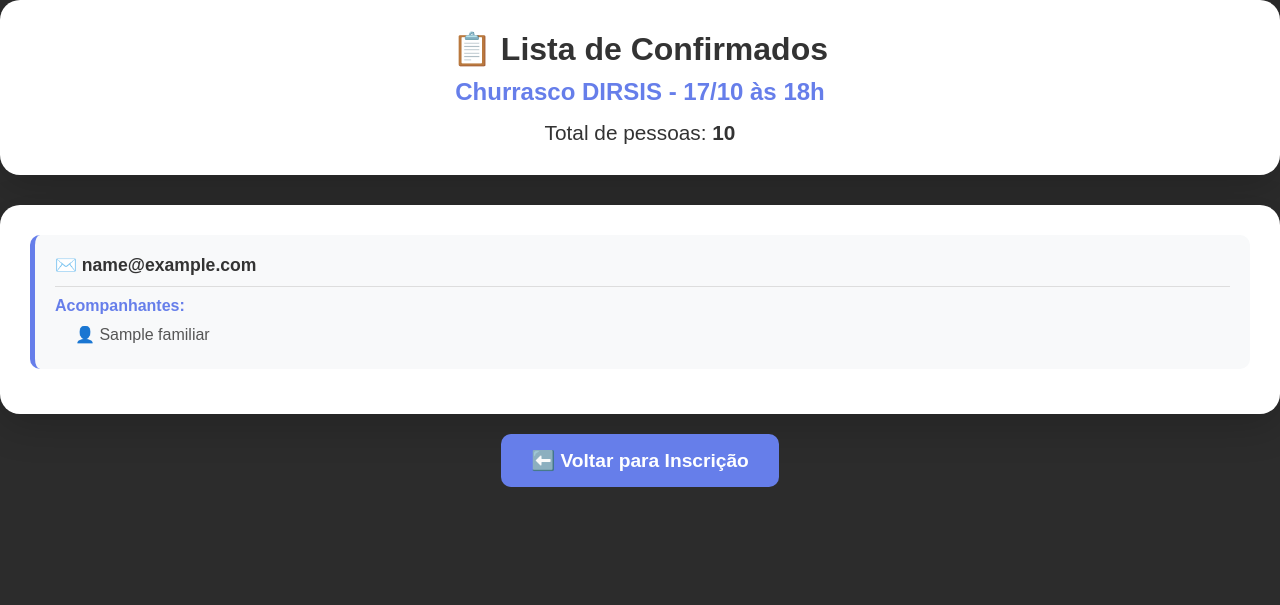
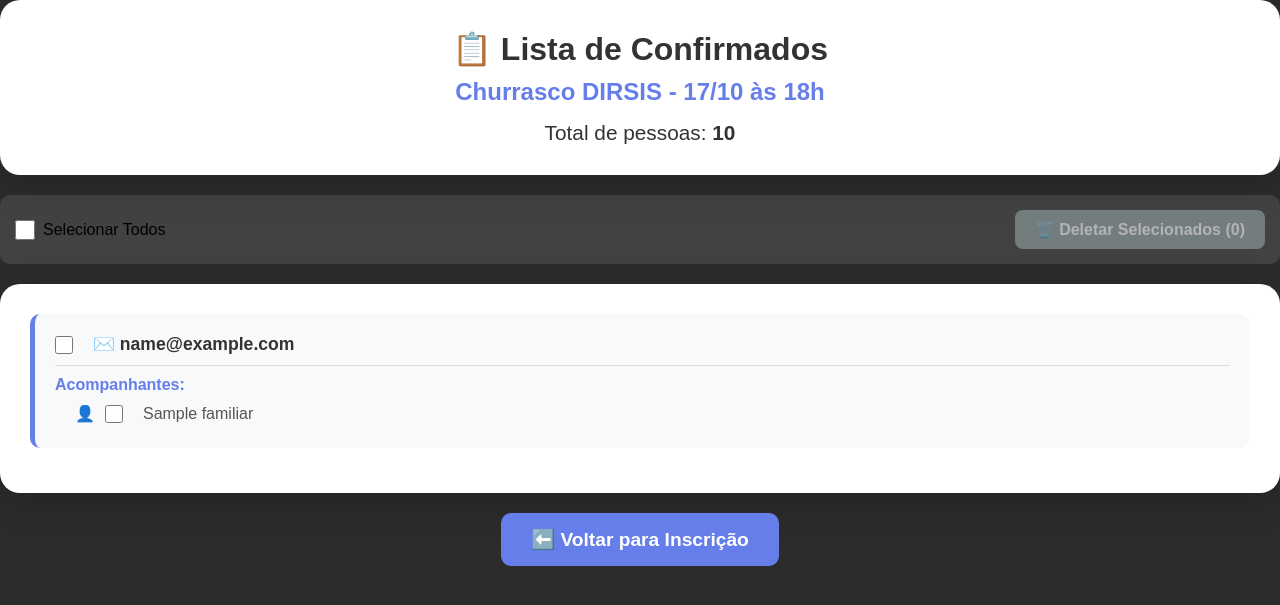
Before and after one commit to leonardolsanches/churras, a Flask app: template templates/lista.html in a window 1280 px wide. Shown: the top 605 px of the page. Run offline with Flask 3, Linux system fonts and the light colour scheme; the template is opened without the code that fills it: most values are stand-ins (such as "Sample title", 1, 10 or a date in 2020).

Commit message:
Add files via upload

```diff
--- a/main.py
+++ b/main.py
@@ -11,7 +11,17 @@ DATA_FILE = 'inscricoes.json'
 def load_data():
     if os.path.exists(DATA_FILE):
         with open(DATA_FILE, 'r', encoding='utf-8') as f:
-            return json.load(f)
+            data = json.load(f)
+            # Migrar dados antigos para novo formato se necessário
+            for inscricao in data.get('inscricoes', []):
+                if 'familiares' in inscricao and isinstance(inscricao['familiares'], list):
+                    if inscricao['familiares'] and not isinstance(inscricao['familiares'][0], dict):
+                        # Converter array de strings para array de objetos com ID
+                        inscricao['familiares'] = [
+                            {"id": f"{inscricao['email']}_{i}", "nome": nome}
+                            for i, nome in enumerate(inscricao['familiares'])
+                        ]
+            return data
     return {"inscricoes": []}
 
 def save_data(data):
@@ -41,9 +51,15 @@ def add_inscricao():
         if inscricao['email'] == email:
             return jsonify({"error": "Email já cadastrado"}), 400
 
+    familiares_nomes = dados.get('familiares', [])
+    familiares_com_id = [
+        {"id": f"{email}_{i}", "nome": nome}
+        for i, nome in enumerate(familiares_nomes)
+    ]
+
     nova_inscricao = {
         "email": email,
-        "familiares": dados.get('familiares', [])
+        "familiares": familiares_com_id
     }
 
     data['inscricoes'].append(nova_inscricao)
@@ -84,6 +100,36 @@ def qrcode_lista():
 
     return send_file(buf, mimetype='image/png')
 
+@app.route('/api/inscricao/delete', methods=['POST'])
+def delete_inscricoes():
+    ids = request.json.get('ids', [])
+
+    if not ids:
+        return jsonify({"error": "Nenhum ID fornecido"}), 400
+
+    data = load_data()
+    deletados = []
+
+    for inscricao in data['inscricoes'][:]:
+        # Deletar a inscrição completa se o email estiver nos IDs
+        if inscricao['email'] in ids:
+            deletados.append(inscricao['email'])
+            data['inscricoes'].remove(inscricao)
+        else:
+            # Deletar convidados individuais
+            familiares_atualizados = []
+            for familiar in inscricao.get('familiares', []):
+                if familiar['id'] not in ids:
+                    familiares_atualizados.append(familiar)
+                else:
+                    deletados.append(familiar['nome'])
+
+            inscricao['familiares'] = familiares_atualizados
+
+    save_data(data)
+
+    return jsonify({"success": True, "deleted": deletados})
+
 @app.route('/lista')
 def lista():
     data = load_data()
--- a/static/style.css
+++ b/static/style.css
@@ -392,7 +392,7 @@ body {
     padding: 30px;
     box-shadow: 0 10px 40px rgba(0, 0, 0, 0.2);
     text-align: center;
-    margin-bottom: 30px;
+    margin-bottom: 20px;
 }
 
 .lista-header h1 {
@@ -408,6 +408,75 @@ body {
 .total-count {
     font-size: 1.3em;
     color: #333;
+}
+
+.lista-actions {
+    display: flex;
+    justify-content: space-between;
+    align-items: center;
+    padding: 15px;
+    background: rgba(255, 255, 255, 0.1);
+    border-radius: 10px;
+    margin-bottom: 20px;
+    flex-wrap: wrap;
+    gap: 10px;
+}
+
+.select-all-container {
+    display: flex;
+    align-items: center;
+    gap: 8px;
+    cursor: pointer;
+    font-size: 16px;
+    font-weight: 500;
+}
+
+.select-all-container input[type="checkbox"] {
+    width: 20px;
+    height: 20px;
+    cursor: pointer;
+}
+
+.btn-delete {
+    padding: 10px 20px;
+    background: linear-gradient(135deg, #e74c3c, #c0392b);
+    color: white;
+    border: none;
+    border-radius: 8px;
+    font-size: 16px;
+    font-weight: 600;
+    cursor: pointer;
+    transition: all 0.3s ease;
+}
+
+.btn-delete:hover:not(:disabled) {
+    background: linear-gradient(135deg, #c0392b, #a93226);
+    transform: translateY(-2px);
+    box-shadow: 0 5px 15px rgba(231, 76, 60, 0.4);
+}
+
+.btn-delete:disabled {
+    background: #95a5a6;
+    cursor: not-allowed;
+    opacity: 0.6;
+}
+
+.checkbox-container {
+    display: flex;
+    align-items: center;
+    margin-right: 10px;
+}
+
+.checkbox-container input[type="checkbox"] {
+    width: 18px;
+    height: 18px;
+    cursor: pointer;
+}
+
+.inscricao-header {
+    display: flex;
+    align-items: center;
+    gap: 10px;
 }
 
 .lista-content {
@@ -444,6 +513,19 @@ body {
 
 .familiares-list strong {
     color: #667eea;
+}
+
+.familiares-list ul {
+    list-style: none;
+    padding-left: 20px;
+    margin-top: 10px;
+}
+
+.familiar-item-checkbox {
+    display: flex;
+    align-items: center;
+    gap: 10px;
+    padding: 5px 0;
 }
 
 .familiares-list ul {
--- a/templates/lista.html
+++ b/templates/lista.html
@@ -14,11 +14,26 @@
             <p class="total-count">Total de pessoas: <strong>{{ total }}</strong></p>
         </div>
 
+        {% if inscricoes %}
+        <div class="lista-actions">
+            <label class="select-all-container">
+                <input type="checkbox" id="select-all" onchange="toggleSelectAll(this)">
+                <span>Selecionar Todos</span>
+            </label>
+            <button id="delete-btn" class="btn-delete" onclick="deleteSelected()" disabled>
+                🗑️ Deletar Selecionados (<span id="selected-count">0</span>)
+            </button>
+        </div>
+        {% endif %}
+
         <div class="lista-content">
             {% if inscricoes %}
                 {% for inscricao in inscricoes %}
                 <div class="inscricao-card">
                     <div class="inscricao-header">
+                        <label class="checkbox-container">
+                            <input type="checkbox" class="inscricao-checkbox" value="{{ inscricao.email }}" onchange="updateDeleteButton()">
+                        </label>
                         <span class="email">✉️ {{ inscricao.email }}</span>
                     </div>
                     {% if inscricao.familiares %}
@@ -26,7 +41,12 @@
                         <strong>Acompanhantes:</strong>
                         <ul>
                             {% for familiar in inscricao.familiares %}
-                            <li>{{ familiar }}</li>
+                            <li class="familiar-item-checkbox">
+                                <label class="checkbox-container">
+                                    <input type="checkbox" class="inscricao-checkbox" value="{{ familiar.id }}" onchange="updateDeleteButton()">
+                                </label>
+                                <span>{{ familiar.nome }}</span>
+                            </li>
                             {% endfor %}
                         </ul>
                     </div>
@@ -42,5 +62,56 @@
             <a href="/">⬅️ Voltar para Inscrição</a>
         </div>
     </div>
+
+    <script>
+        function toggleSelectAll(checkbox) {
+            const checkboxes = document.querySelectorAll('.inscricao-checkbox');
+            checkboxes.forEach(cb => cb.checked = checkbox.checked);
+            updateDeleteButton();
+        }
+
+        function updateDeleteButton() {
+            const checkboxes = document.querySelectorAll('.inscricao-checkbox:checked');
+            const deleteBtn = document.getElementById('delete-btn');
+            const countSpan = document.getElementById('selected-count');
+
+            countSpan.textContent = checkboxes.length;
+            deleteBtn.disabled = checkboxes.length === 0;
+
+            const selectAll = document.getElementById('select-all');
+            const totalCheckboxes = document.querySelectorAll('.inscricao-checkbox').length;
+            selectAll.checked = checkboxes.length === totalCheckboxes && totalCheckboxes > 0;
+        }
+
+        async function deleteSelected() {
+            const checkboxes = document.querySelectorAll('.inscricao-checkbox:checked');
+            const ids = Array.from(checkboxes).map(cb => cb.value);
+
+            if (ids.length === 0) return;
+
+            if (!confirm(`Deseja realmente deletar ${ids.length} item(ns) selecionado(s)?`)) {
+                return;
+            }
+
+            try {
+                const response = await fetch('/api/inscricao/delete', {
+                    method: 'POST',
+                    headers: { 'Content-Type': 'application/json' },
+                    body: JSON.stringify({ ids })
+                });
+
+                const result = await response.json();
+
+                if (response.ok) {
+                    alert(`✅ ${result.deleted.length} item(ns) deletado(s) com sucesso!`);
+                    location.reload();
+                } else {
+                    alert('❌ ' + (result.error || 'Erro ao deletar'));
+                }
+            } catch (error) {
+                alert('❌ Erro ao deletar. Tente novamente.');
+            }
+        }
+    </script>
 </body>
 </html>
```
Also changed, not shown: inscricoes.json (added, +161 -0 lines).
